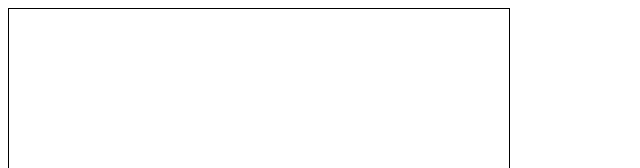
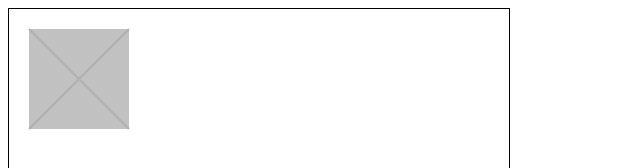
Before and after one commit to ryancat/canvasq, a website built with webpack: page demo/index.html in a window 1280 px wide. Shown: the top 168 px of the page, without its empty margins (0-640 px from the left). Built offline with nearby package versions, Linux system fonts and the light colour scheme.

Commit message:
Add demo and readme

```diff
--- a/demo/index.html
+++ b/demo/index.html
@@ -8,5 +8,6 @@
   <body>
     <canvas class="stage" width=500 height=500 style="border: 1px solid"></canvas>
     <script src="../dist/canvasq.js"></script>
+    <script src="index.js"></script>
   </body>
 </html>
--- /dev/null
+++ b/demo/index.js
@@ -0,0 +1,16 @@
+let canvas = document.querySelector('.stage')
+let context = canvas.getContext('2d')
+
+
+context.fillStyle = '#c1c1c1'
+console.log(context.fillRect(20, 20, 100, 100))
+
+context.strokeStyle = '#b1b1b1'
+context.lineWidth = 2
+
+console.log(context.beginPath())
+console.log(context.moveTo(20, 20))
+console.log(context.lineTo(120, 120))
+console.log(context.moveTo(120, 20))
+console.log(context.lineTo(20, 120))
+console.log(context.stroke())
```
Also changed, not shown: README.md (added).
